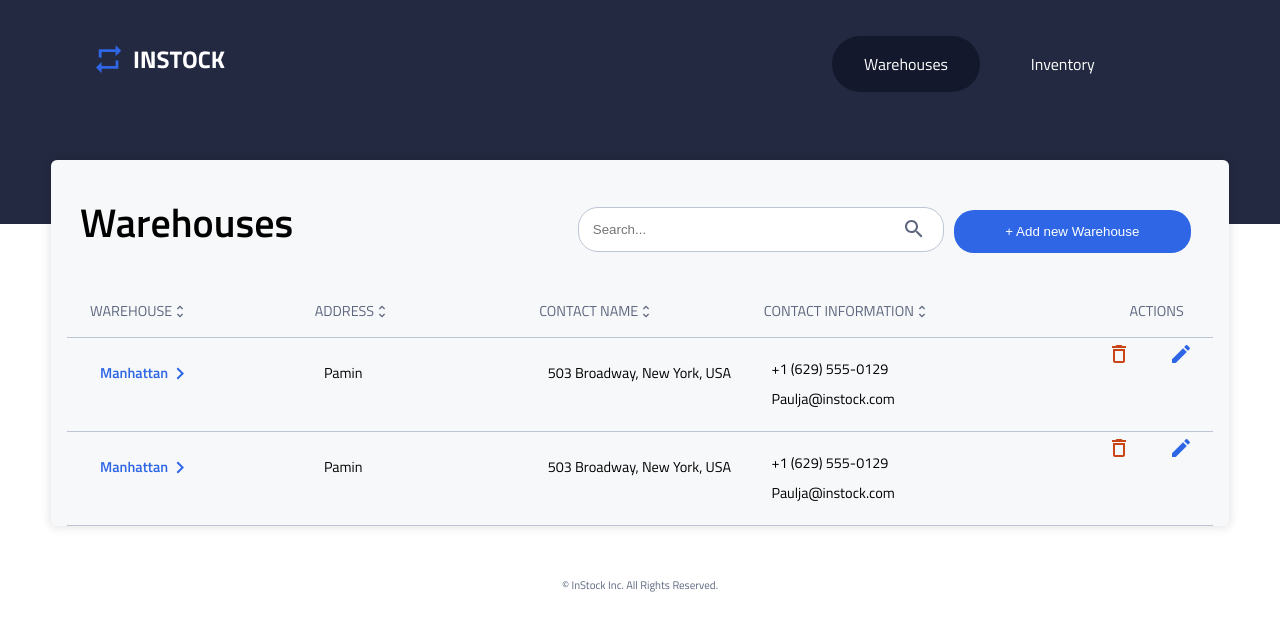
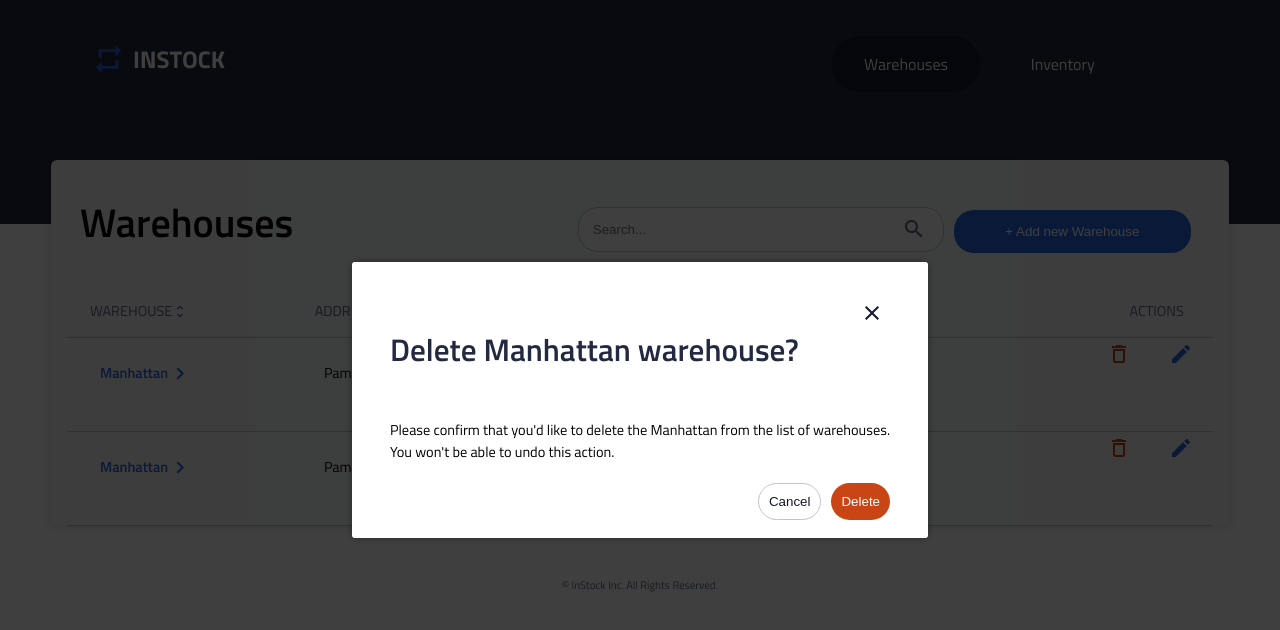
Before and after one commit to jaskaurbrar14/InStock, a React (Create React App) app: page / in a window 1280 px wide. Both pictures are taken after a click on the button 1118 px from the left and 355 px from the top of the page. Shown: the top 630 px of the page. Built offline with nearby package versions, Linux system fonts and the light colour scheme.

Commit message:
Added delete warehouse modal component

```diff
--- /dev/null
+++ b/src/Components/DeleteModal/DeleteModal.js
@@ -0,0 +1,33 @@
+import React from 'react';
+
+import closeIcon from '../../assets/Icons/close-24px.svg';
+
+import './DeleteModal.scss'
+
+function DeleteModal ({ isOpen, closeModal, warehouseName }) {
+    return (
+        <div>
+            {isOpen && (
+                <div className="deletemodal">
+                    <div className="deletemodal__modal">
+                        <button className="deletemodal__modal__closebtn" onClick={closeModal}>
+                            <img src={closeIcon} />
+                        </button>
+                        <div className="deletemodal__modal__header">
+                            <h2>Delete {warehouseName} warehouse?</h2>
+                        </div>
+                        <div className="deletemodal__modal__body">
+                            Please confirm that you'd like to delete the {warehouseName} from the list of warehouses. You won't be able to undo this action.
+                        </div>
+                        <div className="deletemodal__modal__footer">
+                            <button className="deletemodal__modal__footer__cancelbtn" onClick={closeModal}>Cancel</button>
+                            <button className="deletemodal__modal__footer__deletebtn">Delete</button>
+                        </div>
+                    </div>
+                </div>
+            )}
+        </div>
+    )
+}
+
+export default DeleteModal;
--- /dev/null
+++ b/src/Components/DeleteModal/DeleteModal.scss
@@ -0,0 +1,92 @@
+@use '/src/Style/Partials/variable' as *;
+@use '/src/Style/Partials/mixins' as *;
+
+.deletemodal {
+    position: fixed;
+    top: 0;
+    left: 0;
+    width: 100%;
+    height: 100%;
+    background-color: rgba(0, 0, 0, 0.5); /* semi-transparent background */
+    display: flex;
+    justify-content: center;
+    align-items: center;
+
+    &__modal {
+      background-color: $primary-white;
+      padding: 3%;
+      border-radius: 3px;
+      width: 60%;
+      max-width: 500px;
+      box-shadow: 0 0 10px rgba(0, 0, 0, 0.2);
+    //   padding-left: 3rem;
+    //   padding-right: 3rem;
+      height: 60%;
+
+      @include tablet-and-desktop {
+        height: 25%;
+      }
+
+      &__header {
+        color: $background-graphite;
+        font-size: 1.3rem;
+        text-align: left;
+        margin-bottom: 20px;
+        position: relative;
+        display: flex;
+        justify-content: space-between;
+        align-items: center;
+      }
+
+      &__closebtn {
+        float: right;
+        background: none;
+        border: none;
+        font-size: 18px;
+        cursor: pointer;
+        top: 10px;
+        right: 10px;
+        color: $primary-black;
+
+      }
+
+      &__body {
+        text-align: left;
+        margin-bottom: 60%;
+
+        @include tablet-and-desktop {
+            margin-bottom: 20px;
+        }
+      }
+
+      &__footer {
+        display: flex;
+        justify-content: flex-end;
+
+        button {
+            flex: 1;
+            margin-left: 10px;
+            border-radius: 200px;
+            padding: 10px;
+
+            @include tablet-and-desktop {
+                flex: none;
+            }
+        }
+
+        &__cancelbtn {
+            background-color: $primary-white;
+            border: 1px solid $secondary-cloud;
+            padding: 8px 16px;
+            color: $primary-black;
+            border-radius: 4px;
+        }
+
+        &__deletebtn {
+            background-color: $supporting-red;
+            color: $primary-white;
+            border: none;
+          }
+      }
+    }
+  }
--- a/src/Components/WarehouseList/WarehouseList.js
+++ b/src/Components/WarehouseList/WarehouseList.js
@@ -1,3 +1,5 @@
+import React, { useState } from 'react';
+
 import './WarehouseList.scss';
 import '../../Style/Partials/_global.scss'
 
@@ -7,12 +9,25 @@ import sortIcon from '../../assets/Icons/sort-24px.svg';
 import chevronIcon from '../../assets/Icons/chevron_right-24px.svg';
 import searchIcon from '../../assets/Icons/search-24px.svg';
 
+import DeleteModal from '../../Components/DeleteModal/DeleteModal'
+
 function WarehouseList () {
+    const [isModalOpen, setIsModalOpen] = useState(false);
+
+    const openModal = () => {
+        setIsModalOpen(true);
+    };
+
+    const closeModal = () => {
+        setIsModalOpen(false);
+    };
+
     return (
         <div className="warehouselist">
             <div className="warehouselist__header">
                 <div className="warehouselist__header__title">
                     <h1>Warehouses</h1>
+                    <DeleteModal />
                 </div>
                 <div className="warehouselist__header__search">
                      <input placeholder="Search..." name="search" type="input"></input>
@@ -85,12 +100,13 @@ function WarehouseList () {
                     </div>
                     <div className="warehouselist__items__row__actioncol">
                         <div>
-                            <button>
+                            <button className="warehouselist__items__row__actioncol__btns" onClick={openModal}>
                                 <img src={deleteIcon} alt="delete button"/>
                             </button>
+                            <DeleteModal isOpen={isModalOpen} closeModal={closeModal} warehouseName={'Manhattan'} />
                         </div>
                        <div>
-                            <button>
+                            <button className="warehouselist__items__row__actioncol__btns">
                                 <img src={editIcon} alt="edit button"/>
                             </button>
                        </div>
@@ -135,12 +151,13 @@ function WarehouseList () {
                     </div>
                     <div className="warehouselist__items__row__actioncol">
                         <div>
-                            <button>
+                            <button className="warehouselist__items__row__actioncol__btns" onClick={openModal}>
                                 <img src={deleteIcon} alt="delete button"/>
                             </button>
+                            <DeleteModal isOpen={isModalOpen} closeModal={closeModal} warehouseName={'Manhattan'} />
                         </div>
                        <div>
-                            <button>
+                            <button className="warehouselist__items__row__actioncol__btns">
                                 <img src={editIcon} alt="edit button"/>
                             </button>
                        </div>
--- a/src/Components/WarehouseList/WarehouseList.scss
+++ b/src/Components/WarehouseList/WarehouseList.scss
@@ -158,13 +158,11 @@
                 justify-content: space-between;
                 padding-bottom: 5%;
 
-                div {
-                    button {
-                        background-color: transparent;
-                        border: none;
-                        img {
-                            width: 24px;
-                        }
+                &__btns {
+                    background-color: transparent;
+                    border: none;
+                    img {
+                        width: 24px;
                     }
                 }
             }
```
